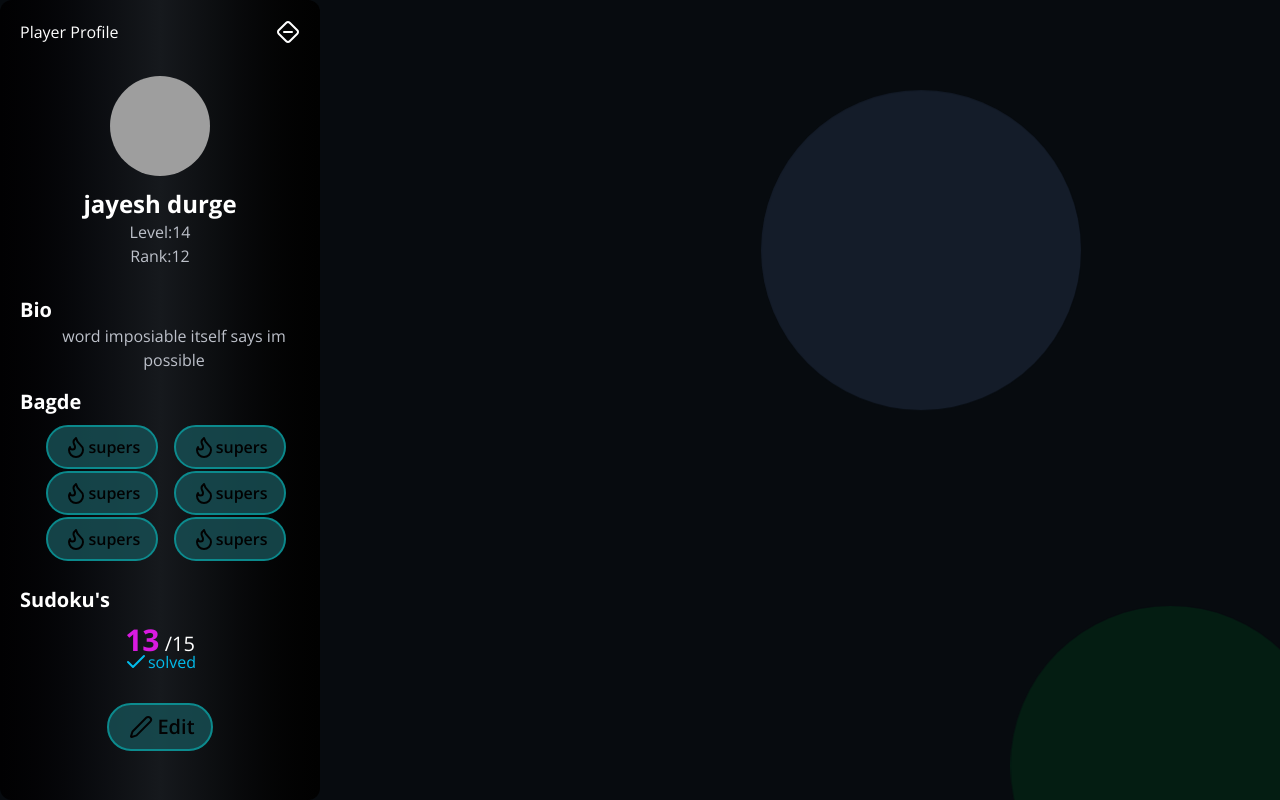
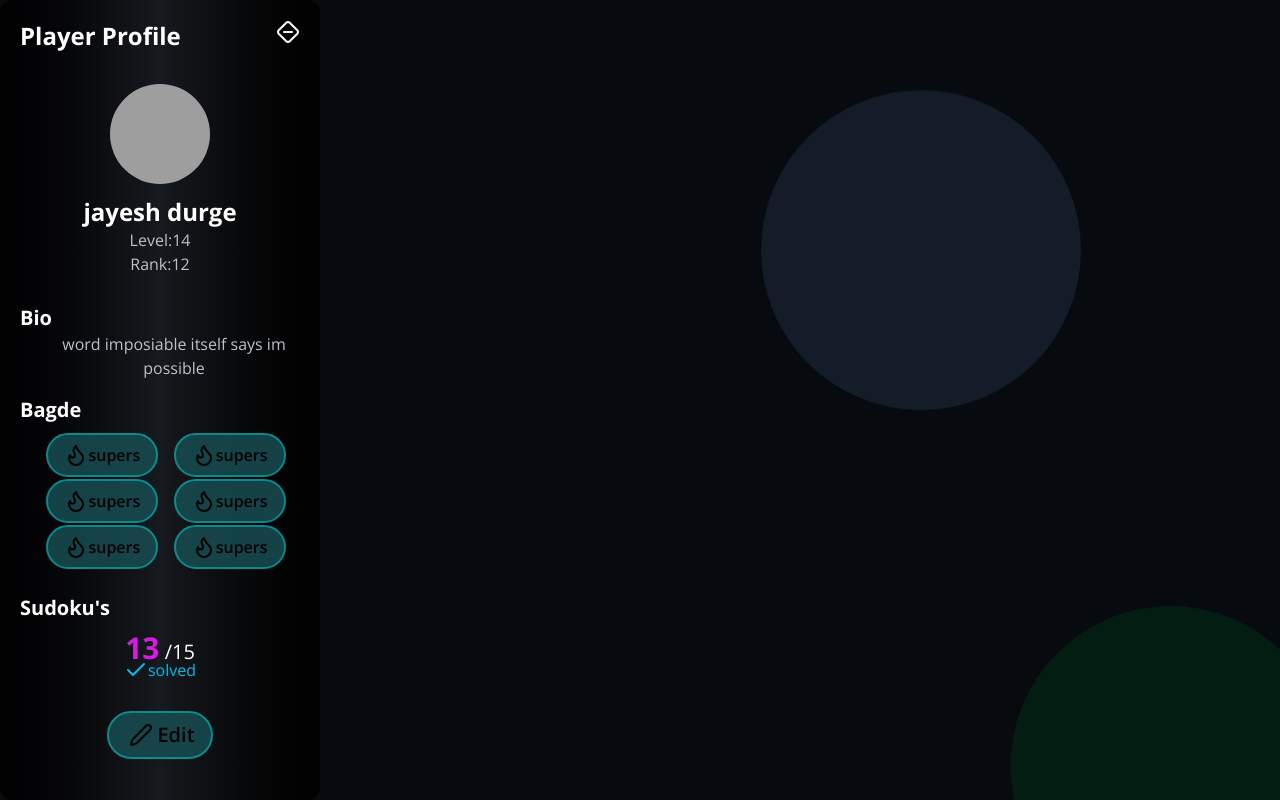
Before and after one commit to jayesh-durge/Sudoku-WebGame, a React (Vite) app: page / in a window 1280 px wide. Built offline with nearby package versions, Linux system fonts and the light colour scheme; grey boxes are pictures that could not be loaded.

Commit message:
className changed for profile page

```diff
--- a/src/App.jsx
+++ b/src/App.jsx
@@ -22,6 +22,7 @@ function App(){
         level={14}
         rank={12}
         Bio={"word imposiable itself says im possible"}
+        self={true}
         Bagdes={[{text:"supers",icon:<Flame />,id:1},{text:"supers",icon:<Flame />,id:1},{text:"supers",icon:<Flame />,id:1},{text:"supers",icon:<Flame />,id:1},{text:"supers",icon:<Flame />,id:1},{text:"supers",icon:<Flame />,id:1}]}
         solvedProblem={13}
         totalProblem={15}
--- a/src/pages/ProfilePage.jsx
+++ b/src/pages/ProfilePage.jsx
@@ -8,7 +8,7 @@ function ProfilePage({self=true,img,username,level,rank,Bio="",Bagdes=[],solvedP
             <div>
                 <nav className="sticky top-0 flex justify-between">
                     {!self && <ArrowLeft />}
-                    <h1>Player Profile</h1>
+                    <h1 className="text-2xl font-bold">Player Profile</h1>
                     {self && <DiamondMinus />}
                 </nav>
             </div>
```
